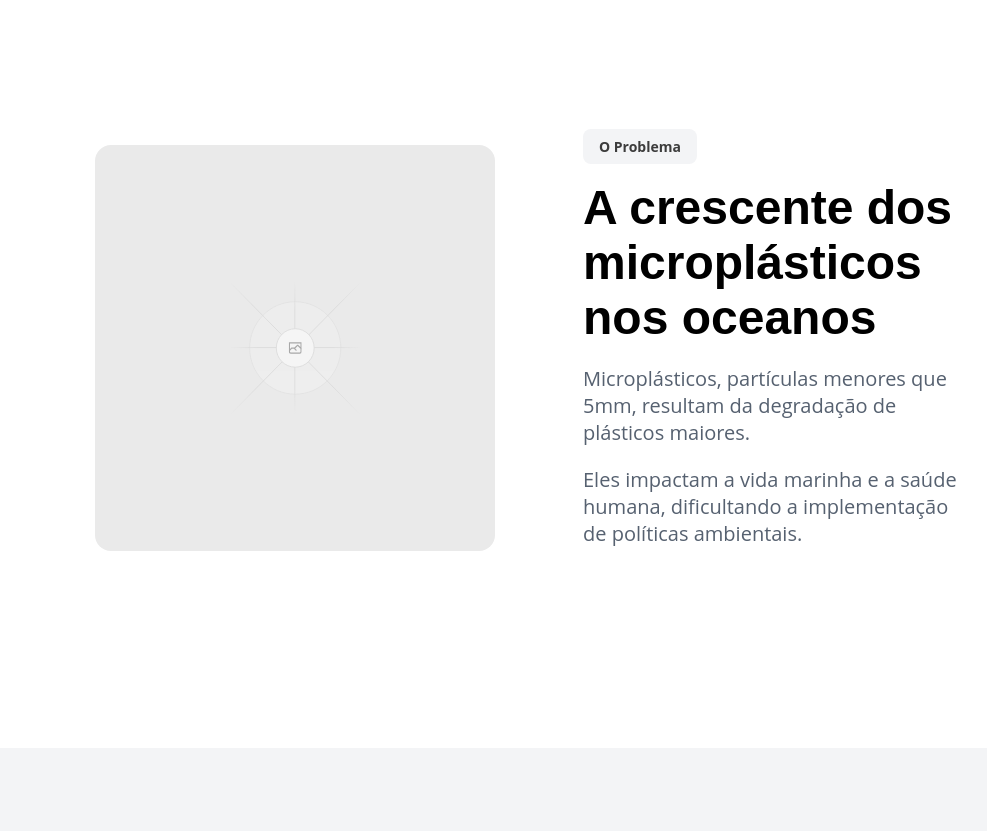
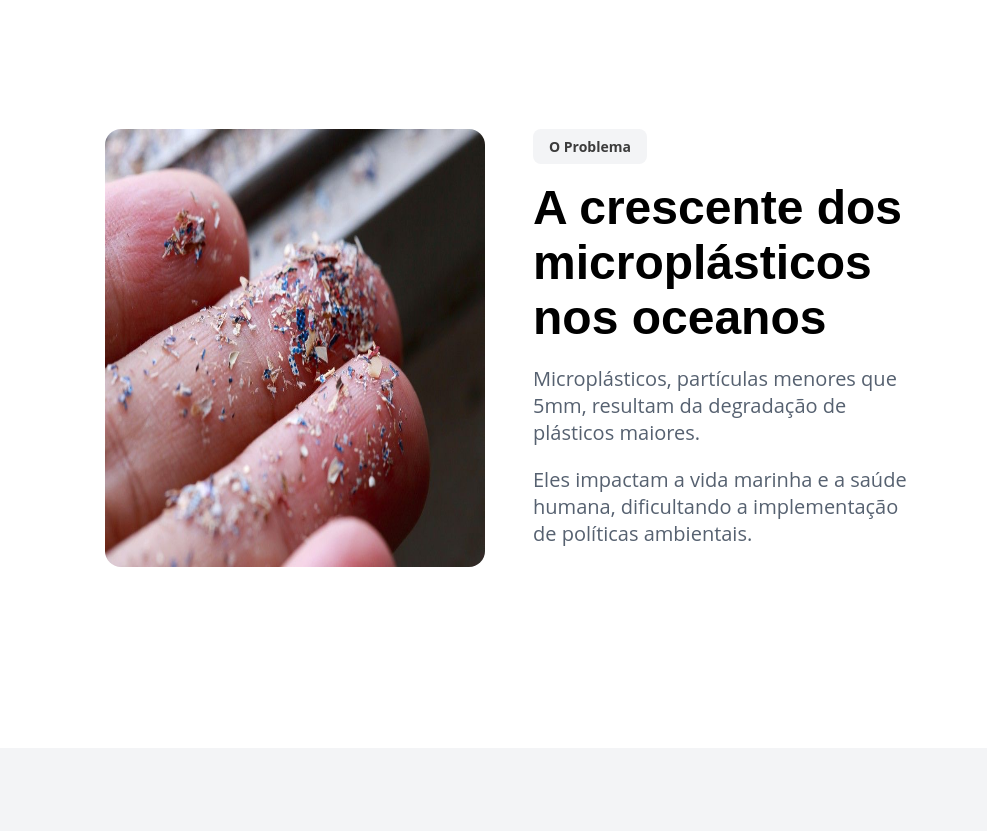
Before and after one commit to IamP5/gs-1sem-24, a plain HTML site: page index.html in a window 1280 px wide. Shown: the part 900-1731 px from the top of the page, without its empty margins (131-1118 px from the left). Drawn offline with Linux system fonts and the light colour scheme.

Commit message:
feat: added image for problem section

```diff
--- a/index.html
+++ b/index.html
@@ -113,15 +113,7 @@
                 implementação de políticas ambientais.
               </p>
             </div>
-            <figure class="section__image">
-              <img
-                src="assets/placeholder.svg"
-                width="400"
-                height="400"
-                alt="Ocean Pollution"
-                class="section__img"
-              />
-            </figure>
+            <img class="section__img" src="./assets/microplastic.jpeg" alt="Close-up de dedos cobertos por pequenos fragmentos de plástico e detritos">
           </div>
         </div>
       </section>
--- a/styles.css
+++ b/styles.css
@@ -355,15 +355,9 @@ h1, h2, h3, h4, h5, h6 {
   color: #566170;
 }
 
-.section__image {
-  display: flex;
-  justify-content: center;
-  flex: 1;
-}
-
 .section__img {
   border-radius: 1rem;
-  max-width: var(--max-width-large);
+  max-width: var(--max-width-small);
   height: auto;
 }
 
```
Also changed, not shown: assets/microplastic.jpeg (added).
